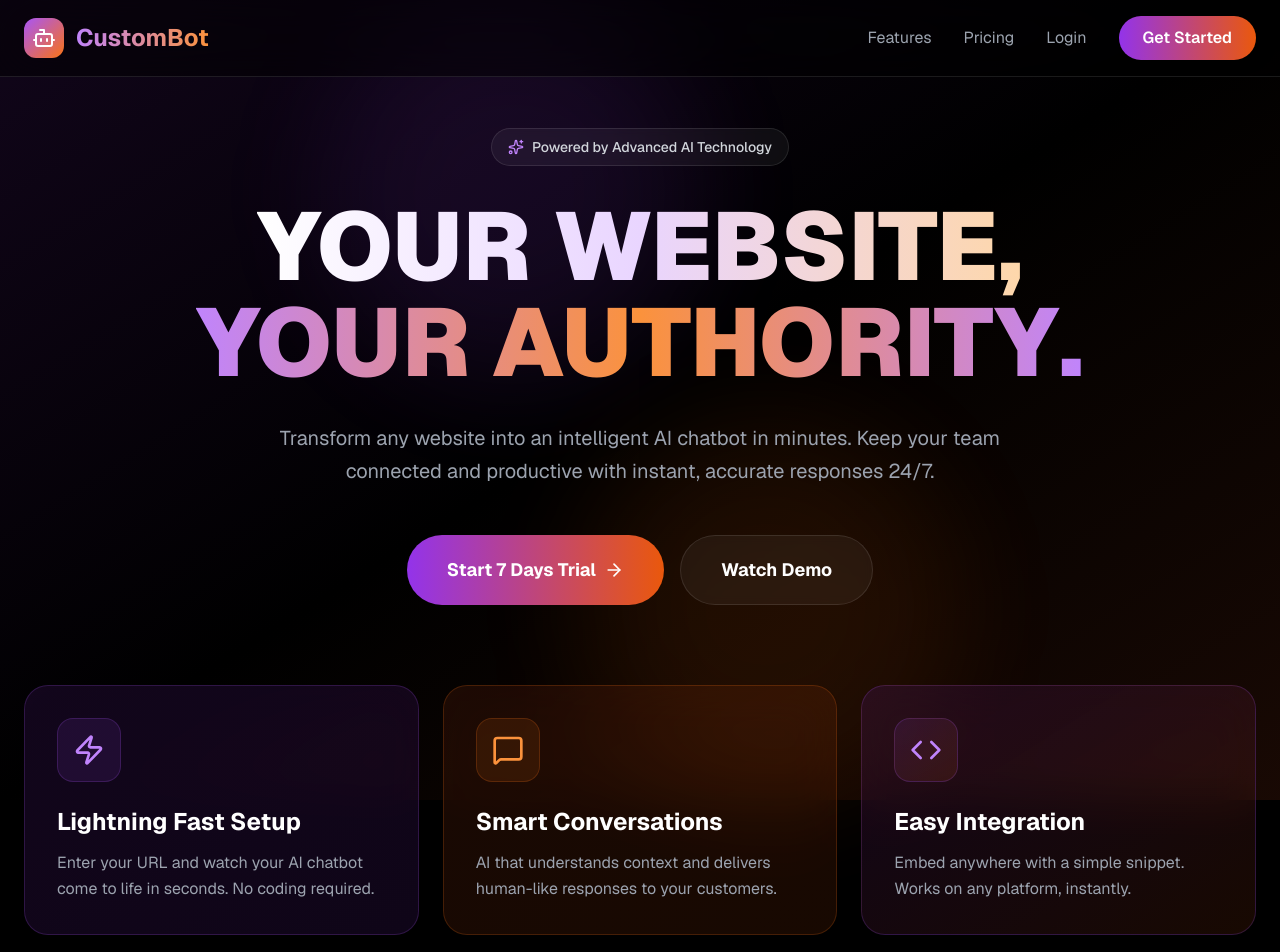
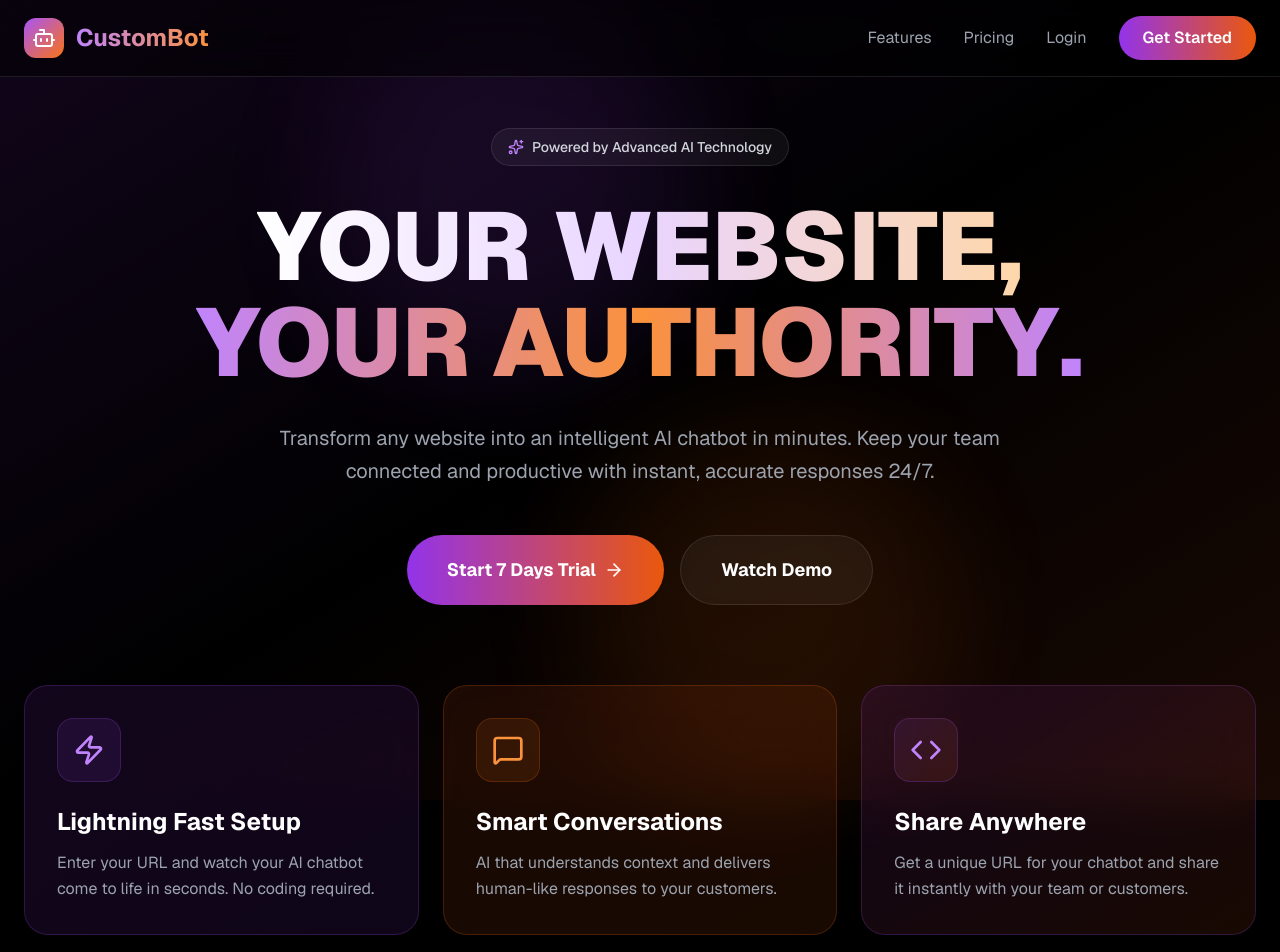
Before and after one commit to vivekpraj/website-to-chatbot-prod, a Next.js app in the folder frontend/: page / in a window 1280 px wide. Shown: the top 952 px of the page. Built offline with nearby package versions, Linux system fonts and the light colour scheme.

Commit message:
frontend updated

```diff
--- a/frontend/app/page.tsx
+++ b/frontend/app/page.tsx
@@ -122,10 +122,10 @@ export default function LandingPage() {
                   <Code className="w-8 h-8 text-purple-400" />
                 </div>
                 <h3 className="text-2xl font-bold mb-3 text-white">
-                  Easy Integration
+                  Share Anywhere
                 </h3>
                 <p className="text-gray-400 leading-relaxed">
-                  Embed anywhere with a simple snippet. Works on any platform, instantly.
+                  Get a unique URL for your chatbot and share it instantly with your team or customers.
                 </p>
               </div>
             </div>
```
